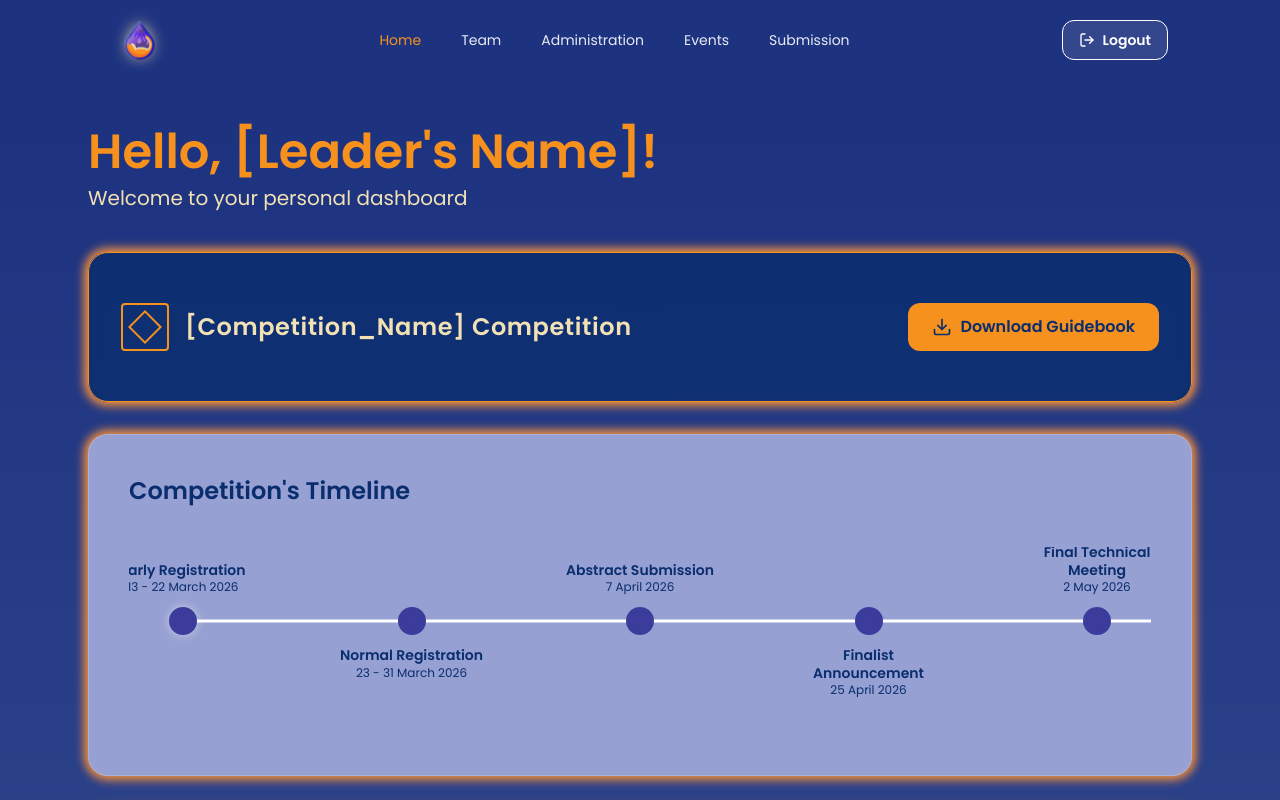
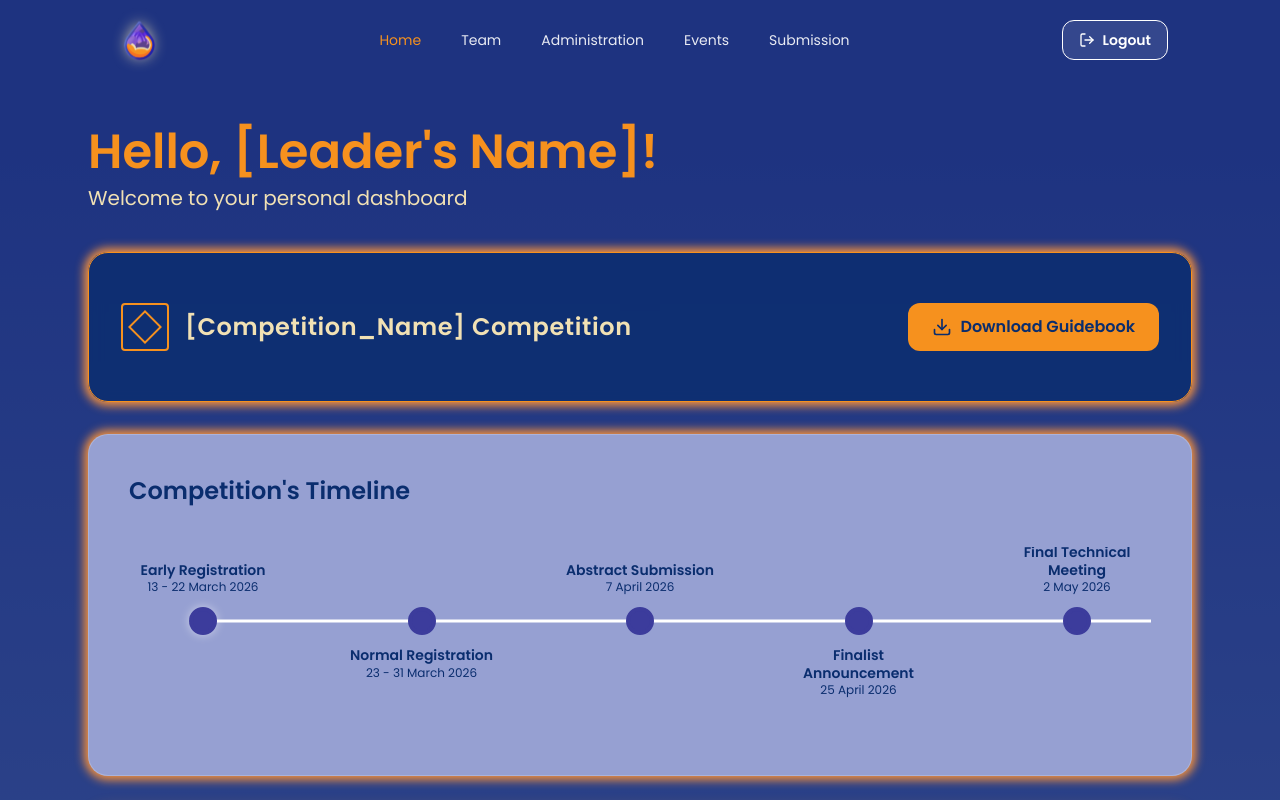
Before and after one commit to AndhikaAddiputra/wildcat-fe, a Next.js app: page /home in a window 1280 px wide. Shown: the top 800 px of the page. Built offline with nearby package versions, Linux system fonts and the light colour scheme.

Commit message:
Fix : text position in competition timeline

```diff
--- a/src/app/home/page.tsx
+++ b/src/app/home/page.tsx
@@ -115,10 +115,10 @@ export default function ParticipantHomePage() {
             {/* Wrapper untuk Scroll Horizontal */}
             <div className="w-full overflow-x-auto pb-10 no-scrollbar">
               {/* Kontainer dengan lebar minimum agar bisa di-scroll jika layar sempit */}
-              <div className="relative min-w-[800px] px-10 py-15">
+              <div className="relative min-w-[800px] px-15 py-15">
 
                 {/* Garis Horizontal Putih */}
-                <div className="absolute left-10 right-0 top-1/2 h-[3px] w-full -translate-y-1/2 bg-white" />
+                <div className="absolute left-15 right-0 top-1/2 h-[3px] w-full -translate-y-1/2 bg-white" />
 
                 <div className="relative flex justify-between">
                   {timelineData.map((item, idx) => {
```
